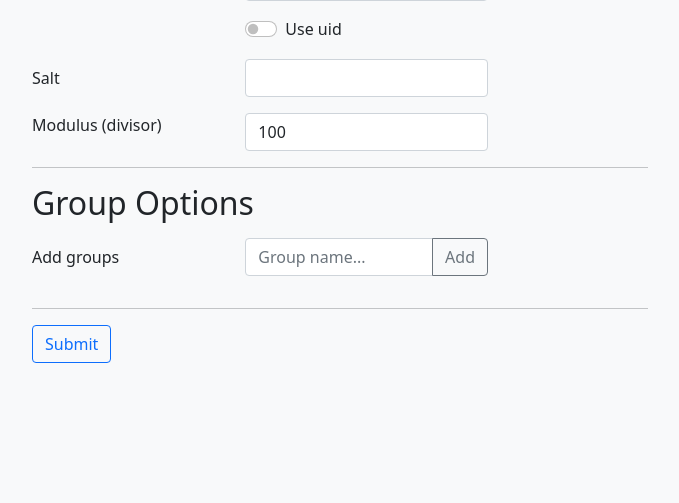
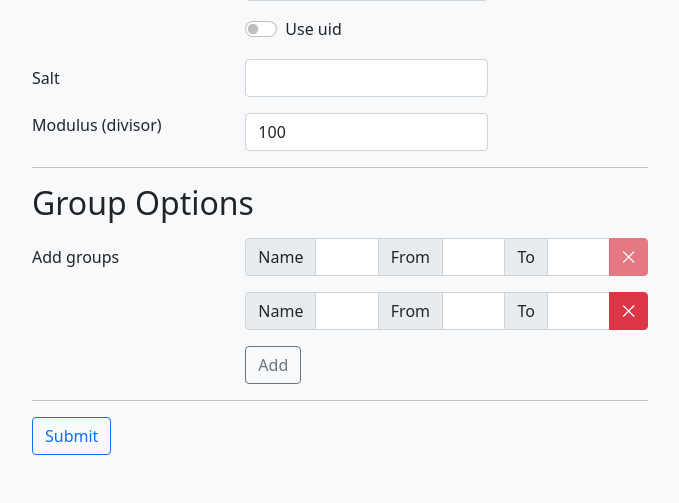
Before and after one commit to crackhead-koala/feature-toggler-config-generator, a Flask app: page / in a window 1280 px wide. Shown: the part 1103-1606 px from the top of the page, without its empty margins (300-979 px from the left). Before the commit the page ends 1466 px from the top, so only its background shows below. Run offline with Flask 2, Linux system fonts and the light colour scheme; some libraries are stand-ins or nearby versions.

Commit message:
Add logic to add and remove experimnet groups

```diff
--- a/app/forms.py
+++ b/app/forms.py
@@ -4,7 +4,8 @@ from wtforms import (
     TextAreaField,
     BooleanField,
     SelectField,
-    IntegerField
+    IntegerField,
+    FieldList
 )
 from wtforms.validators import DataRequired, NumberRange
 
@@ -71,11 +72,23 @@ class ConfigForm(FlaskForm):
     )
     use_uid = BooleanField('Use uid')
     salt = StringField('Salt', validators=[DataRequired()])
-    remainder_number = \
-        IntegerField('Remainder number', validators=[NumberRange(min=2)])
+    remainder_number = IntegerField(
+        'Remainder number',
+        validators=[DataRequired(), NumberRange(min=2)]
+    )
 
     # groups config fields
-    greater_than_or_equal_to_percent = IntegerField()
-    less_than_or_equal_to_percent = IntegerField()
-    starting_from_user_id = IntegerField()
-    ending_by_user_id = IntegerField()
+    group_name = FieldList(
+        StringField(''),
+        validators=[DataRequired()],
+        min_entries=1
+    )
+    greater_than_or_equal_to_percent = FieldList(
+        IntegerField(''),
+        validators=[DataRequired()],
+        min_entries=1
+    )
+    less_than_or_equal_to_percent = FieldList(
+        IntegerField(''),
+        validators=[DataRequired()]
+    )
--- /dev/null
+++ b/app/static/css/main.css
@@ -0,0 +1,3 @@
+label.no-label {
+    display: none;
+}
--- a/app/static/js/main.js
+++ b/app/static/js/main.js
@@ -60,156 +60,207 @@ excludedLocalesWrapper.hide();
 
 
 // Add event listeners
-alwaysActiveForIDsCheckbox.on('click', function () {
+alwaysActiveForIDsCheckbox.on('click', () => {
     if ($(this).is(':checked')) {
         alwaysActiveForIDsWrapper.removeClass('d-none');
         alwaysActiveForIDsWrapper.show(200);
     } else {
-        alwaysActiveForIDsWrapper.hide(200, function () {
+        alwaysActiveForIDsWrapper.hide(200, () => {
             $(this).addClass('d-none');
         });
     }
 });
 
-firstInstallVersionCheckbox.on('click', function () {
+firstInstallVersionCheckbox.on('click', () => {
     if ($(this).is(':checked')) {
         firstInstallVersionWrapper.removeClass('d-none');
         firstInstallVersionWrapper.show(200);
     } else {
-        firstInstallVersionWrapper.hide(200, function () {
+        firstInstallVersionWrapper.hide(200, () => {
             $(this).addClass('d-none');
         });
     }
 });
 
-minimalAppVersionCheckbox.on('click', function () {
+minimalAppVersionCheckbox.on('click', () => {
     if ($(this).is(':checked')) {
         minimalAppVersionWrapper.removeClass('d-none');
         minimalAppVersionWrapper.show(200);
     } else {
-        minimalAppVersionWrapper.hide(200, function () {
+        minimalAppVersionWrapper.hide(200, () => {
             $(this).addClass('d-none');
         });
     }
 });
 
-regionCheckbox.on('click', function () {
+regionCheckbox.on('click', () => {
     if ($(this).is(':checked')) {
         regionWrapper.removeClass('d-none');
         regionWrapper.show(200);
     } else {
-        regionWrapper.hide(200, function () {
+        regionWrapper.hide(200, () => {
             $(this).addClass('d-none');
         });
     }
 });
 
-storeCheckbox.on('click', function () {
+storeCheckbox.on('click', () => {
     if ($(this).is(':checked')) {
         storeWrapper.removeClass('d-none');
         storeWrapper.show(200);
     } else {
-        storeWrapper.hide(200, function () {
+        storeWrapper.hide(200, () => {
             $(this).addClass('d-none');
         });
     }
 });
 
-priceGroupsCheckbox.on('click', function () {
+priceGroupsCheckbox.on('click', () => {
     if ($(this).is(':checked')) {
         priceGroupsWrapper.removeClass('d-none');
         priceGroupsWrapper.show(200);
     } else {
-        priceGroupsWrapper.hide(200, function () {
+        priceGroupsWrapper.hide(200, () => {
             $(this).addClass('d-none');
         });
     }
 });
 
-purchasesStatusCheckbox.on('click', function () {
+purchasesStatusCheckbox.on('click', () => {
     if ($(this).is(':checked')) {
         purchasesStatusWrapper.removeClass('d-none');
         purchasesStatusWrapper.show(200);
     } else {
-        purchasesStatusWrapper.hide(200, function () {
+        purchasesStatusWrapper.hide(200, () => {
             $(this).addClass('d-none');
         });
     }
 });
 
-licenseStatusCheckbox.on('click', function () {
+licenseStatusCheckbox.on('click', () => {
     if ($(this).is(':checked')) {
         licenseStatusWrapper.removeClass('d-none');
         licenseStatusWrapper.show(200);
     } else {
-        licenseStatusWrapper.hide(200, function () {
+        licenseStatusWrapper.hide(200, () => {
             $(this).addClass('d-none');
         });
     }
 });
 
-ipcCheckbox.on('click', function () {
+ipcCheckbox.on('click', () => {
     if ($(this).is(':checked')) {
         ipcWrapper.removeClass('d-none');
         ipcWrapper.show(200);
     } else {
-        ipcWrapper.hide(200, function () {
+        ipcWrapper.hide(200, () => {
             $(this).addClass('d-none');
         });
     }
 });
 
-excludedIpcCheckbox.on('click', function () {
+excludedIpcCheckbox.on('click', () => {
     if ($(this).is(':checked')) {
         excludedIpcWrapper.removeClass('d-none');
         excludedIpcWrapper.show(200);
     } else {
-        excludedIpcWrapper.hide(200, function () {
+        excludedIpcWrapper.hide(200, () => {
             $(this).addClass('d-none');
         });
     }
 });
 
-mccCheckbox.on('click', function () {
+mccCheckbox.on('click', () => {
     if ($(this).is(':checked')) {
         mccWrapper.removeClass('d-none');
         mccWrapper.show(200);
     } else {
-        mccWrapper.hide(200, function () {
+        mccWrapper.hide(200, () => {
             $(this).addClass('d-none');
         });
     }
 });
 
-excludedMccCheckbox.on('click', function () {
+excludedMccCheckbox.on('click', () => {
     if ($(this).is(':checked')) {
         excludedMccWrapper.removeClass('d-none');
         excludedMccWrapper.show(200);
     } else {
-        excludedMccWrapper.hide(200, function () {
+        excludedMccWrapper.hide(200, () => {
             $(this).addClass('d-none');
         });
     }
 });
 
-localesCheckbox.on('click', function () {
+localesCheckbox.on('click', () => {
     if ($(this).is(':checked')) {
         localesWrapper.removeClass('d-none');
         localesWrapper.show(200);
     } else {
-        localesWrapper.hide(200, function () {
+        localesWrapper.hide(200, () => {
             $(this).addClass('d-none');
         });
     }
 });
 
-excludedLocalesCheckbox.on('click', function () {
+excludedLocalesCheckbox.on('click', () => {
     if ($(this).is(':checked')) {
         excludedLocalesWrapper.removeClass('d-none');
         excludedLocalesWrapper.show(200);
     } else {
-        excludedLocalesWrapper.hide(200, function () {
+        excludedLocalesWrapper.hide(200, () => {
             $(this).addClass('d-none');
         });
     }
 });
+
+
+// Adding more groups
+
+function getGroupToAppend(groupId) {
+    return `
+<div class="input-group mb-3 experiment-group" id="group-${groupId}">
+  <span class="input-group-text">Name</span>
+  <input class="form-control" type="text">
+
+  <span class="input-group-text">From</span>
+  <input class="form-control" type="text">
+
+  <span class="input-group-text">To</span>
+  <input class="form-control" type="text">
+
+  <button class="btn btn-danger delete-group-btn" id="delete-group-${groupId}-btn">⨉</button>
+</div>`;
+}
+
+function newGroupId(groups) {
+    let maxId = 0;
+    for (let group of groups) {
+        let id = +group.id.split('-')[1];
+        console.log(id, maxId);
+        if (id > maxId) {
+            maxId = id;
+        }
+    }
+    return maxId + 1;
+}
+
+function updateDeleteButtonEventListemers(groups) {
+    for (let button of groups.find('.delete-group-btn')) {
+        $(button).on('click', () => {
+            let groupId = button.id.split('-').slice(1, 3).join('-');
+            $(`#${groupId}`).remove();
+        });
+        existingGroups = $('#add-groups-wrapper').find('.experiment-group');
+    }
+}
+
+let addGroupButton = $('#add-group-btn');
+let existingGroups = $('#add-groups-wrapper').find('.experiment-group');
+updateDeleteButtonEventListemers(existingGroups);
+
+addGroupButton.on('click', () => {
+    $(existingGroups[existingGroups.length - 1]).after(getGroupToAppend(newGroupId(existingGroups)));
+    existingGroups = $('#add-groups-wrapper').find('.experiment-group');
+    updateDeleteButtonEventListemers(existingGroups);
+});
--- a/app/templates/main.html
+++ b/app/templates/main.html
@@ -7,6 +7,9 @@
 
     <!-- Bootstrap CSS -->
     <link rel="stylesheet" href="../static/css/bootstrap.min.css">
+
+    <!-- Custom CSS -->
+    <link rel="stylesheet" href="../static/css/main.css">
 
     <title>Feature Toggler Config Editor</title>
   </head>
@@ -352,15 +355,41 @@
 
         <h2 class="mb-3">Group Options</h2>
 
-        <div class="row">
-          <label class="col-4 col-form-label" for="add-groups">Add groups</label>
+        <div class="row mb-3">
+          <label class="col-4 col-form-label" for="add-groups-wrapper">Add groups</label>
 
-          <div class="col-5" id="add-groups">
-            <div class="input-group mb-3">
-              <input type="text" class="form-control" placeholder="Group name...">
-              <button class="btn btn-outline-secondary" type="button">Add</button>
+          <div class="col-8" id="add-groups-wrapper">
+            <div class="input-group mb-3 experiment-group" id="group-0">
+
+              <span class="input-group-text">Name</span>
+              <input class="form-control" type="text">
+
+              <span class="input-group-text">From</span>
+              <input class="form-control" type="text">
+
+              <span class="input-group-text">To</span>
+              <input class="form-control" type="text">
+
+              <button class="btn btn-danger delete-group-btn" id="delete-group-0-btn" disabled>⨉</button>
+
             </div>
+
+            <div class="input-group mb-3 experiment-group" id="group-1">
+              <span class="input-group-text">Name</span>
+              <input class="form-control" type="text">
+
+              <span class="input-group-text">From</span>
+              <input class="form-control" type="text">
+
+              <span class="input-group-text">To</span>
+              <input class="form-control" type="text">
+
+              <button class="btn btn-danger delete-group-btn" id="delete-group-1-btn">⨉</button>
+            </div>
+
+            <button class="btn btn-outline-secondary" type="button" id="add-group-btn">Add</button>
           </div>
+
         </div>
 
         <hr>
--- a/app/views.py
+++ b/app/views.py
@@ -8,7 +8,10 @@ views = Blueprint('views', __name__)
 
 @views.route('/', methods=['GET', 'POST'])
 def main() -> str:
-    form = ConfigForm()
+    class GrpupsSubform(ConfigForm):
+        pass
+
+    form = GrpupsSubform()
     return render_template('main.html', form=form)
 
 
```
